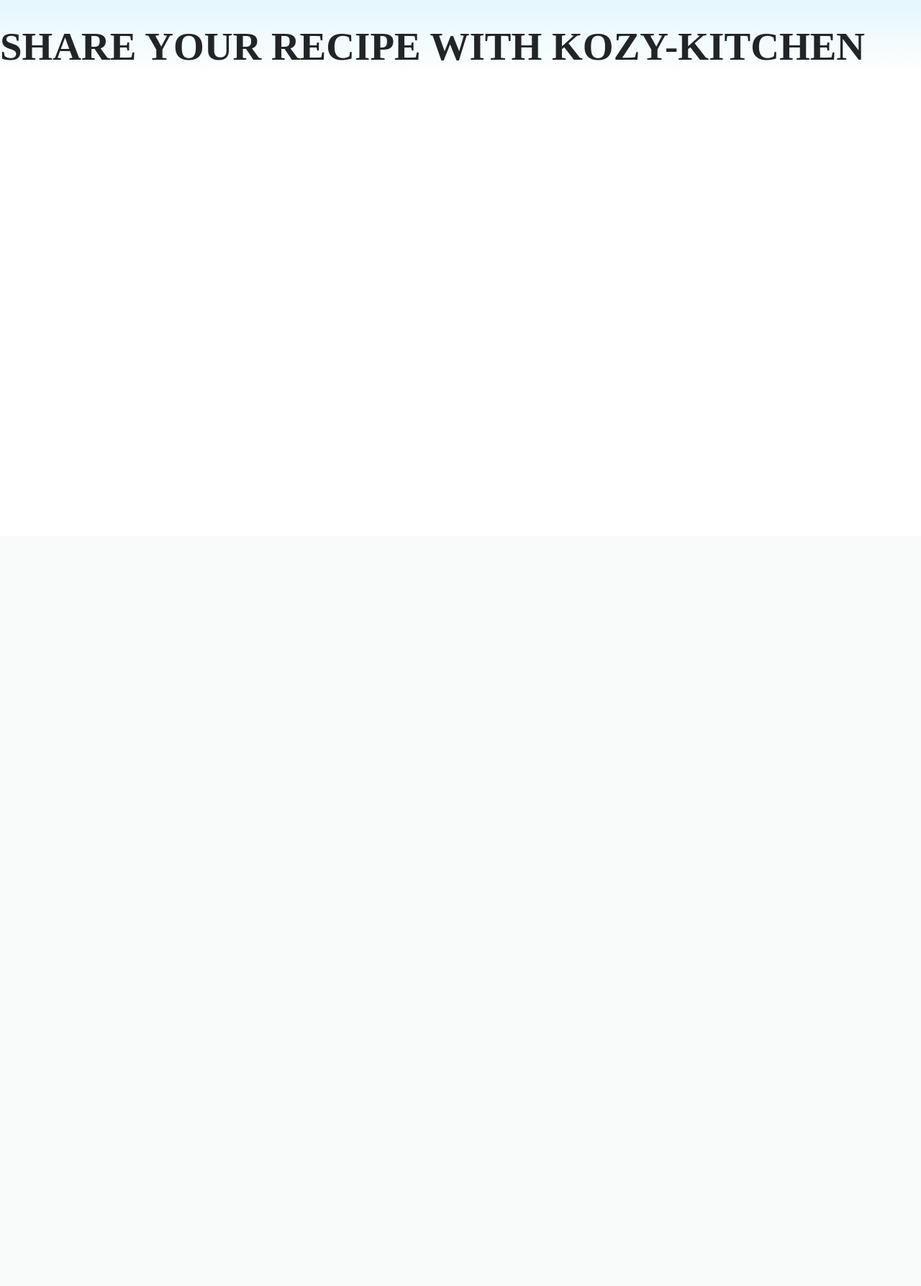
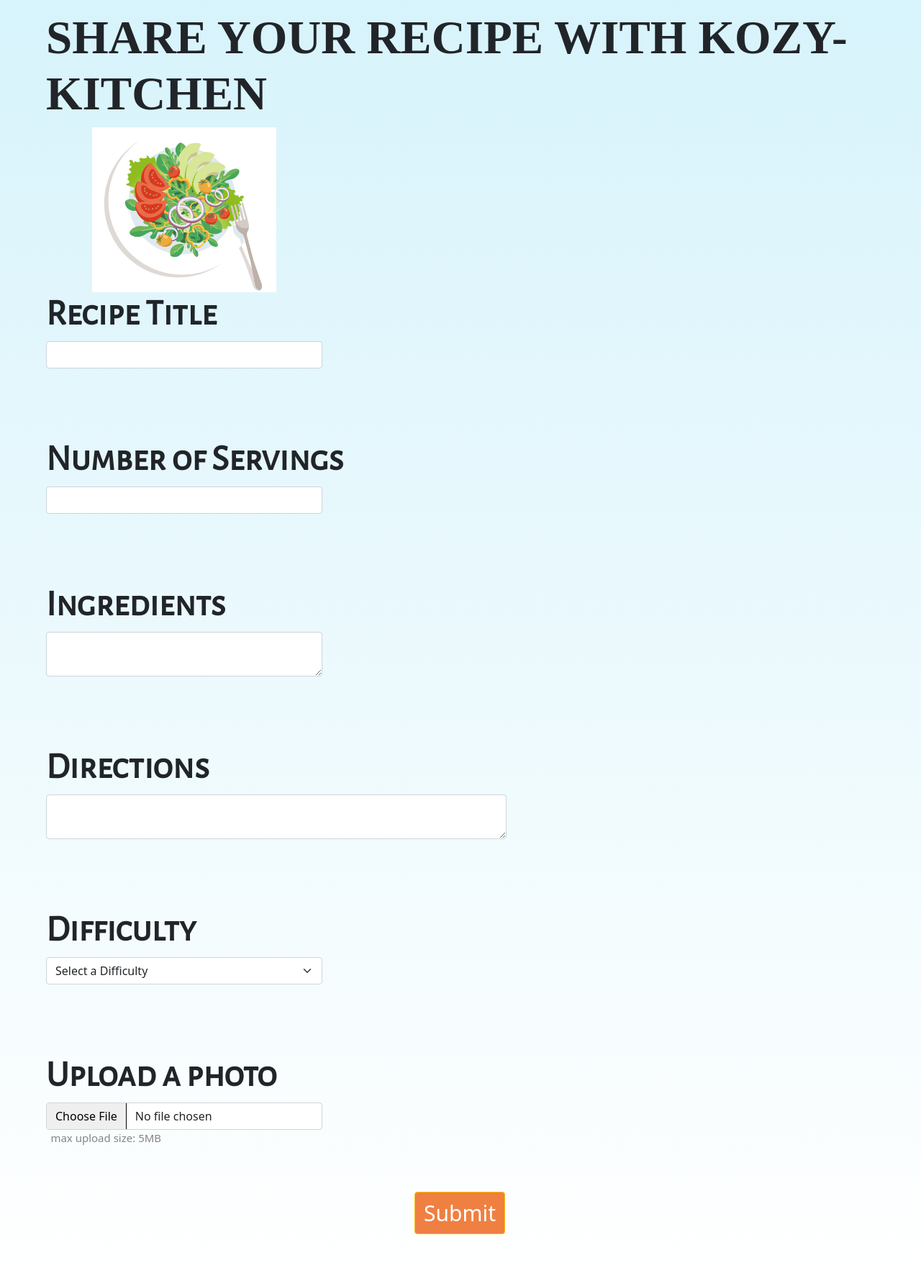
Before and after one commit to Akshattkain/Kozy-Kitchen, a PHP site: page /pages/upload.html in a window 1280 px wide. Shown: the part 55-1842 px from the top of the page at 72% size. Before the commit the page ends 139 px from the top, so only its background shows below. Run offline with PHP 8.4, Linux system fonts and the light colour scheme; some web fonts are replaced.

Commit message:
made the upload page

```diff
--- a/pages/upload.html
+++ b/pages/upload.html
@@ -7,7 +7,6 @@
     <link
       href="https://fonts.googleapis.com/css?family=Alegreya Sans SC|Alegreya Sans|Allan"
       rel="stylesheet"
-    />
   </head>
 
   <body>
@@ -18,8 +17,58 @@
       <h1 class="heading">
         SHARE YOUR RECIPE WITH KOZY-KITCHEN
       </h1>
+      <img src="../images/—Pngtree—vegetable salad food vegetables vegetable_3822948 1.jpg" class="image">
     </div>
+    <div class="upload-form">
+      <form action="upload.php" method="post">
+        <h3 style="font-family: 'Alegreya Sans SC'; font-weight: 700; font-size: 50px; margin-left: 5%;">Recipe Title</h3>
+        <input type="text" name="title" class="form-control" style="width: 30%; margin-left: 5%;">
+        <br>
+        <br>
+        <br>
+        <br>
+        <h3 style="font-family: 'Alegreya Sans SC'; font-weight: 700; font-size: 50px; margin-left: 5%;">Number of Servings</h3>
+        <input type="text" name="servings" class="form-control" style="width: 30%; margin-left: 5%;">
+        <br>
+        <br>
+        <br>
+        <br>
+        <h3 style="font-family: 'Alegreya Sans SC'; font-weight: 700; font-size: 50px; margin-left: 5%;">Ingredients</h3>
+        <textarea class="form-control" name="ingredients" style="width: 30%; margin-left: 5%;" ></textarea>
+        <br>
+        <br>
+        <br>
+        <br>
+        <h3 style="font-family: 'Alegreya Sans SC'; font-weight: 700; font-size: 50px; margin-left: 5%;">Directions</h3>
+        <textarea class="form-control" name="directions" style="width: 50%; margin-left: 5%;"></textarea>
+        <br>
+        <br>
+        <br>
+        <br>
+        <h3 style="font-family: 'Alegreya Sans SC'; font-weight: 700; font-size: 50px; margin-left: 5%;">Difficulty</h3>
+        <select class="form-select" name="diificulty" style="width: 30%; margin-left: 5%;">
+          <option selected>Select a Difficulty </option>
+          <option value="1">Easy</option>
+          <option value="2">Medium</option>
+          <option value="3">Hard</option>
+        </select>
+        <br>
+        <br>
+        <br>
+        <br>
+        <h3 style="font-family: 'Alegreya Sans SC'; font-weight: 700; font-size: 50px; margin-left: 5%;">Upload a photo</h3>
+        <input type="file" name="img_dish" class="form-control" style="width: 30%; margin-left: 5%;">
+        <p style="color: rgb(133, 133, 133); font-size: 15px; margin-left: 5.5%;">max upload size: 5MB</p>
+        <br>
+        <br>
+        <button type="submit" class="btn btn-warning" style="font-size: 30px; margin-left: 45% !important;" >Submit</button>
+        <br>
+        <br>
+        <br>
+        <br>
+      </form>
 
+    </div>
 
 
     <script
--- a/styles/upload.css
+++ b/styles/upload.css
@@ -4,11 +4,28 @@ body {
 }
 
 .heading-image {
-    margin-top: 2.5%;
+    margin-top: 1%;
 }
 
 .heading {
     font-family: Allan;
     font-weight: 700;
-    font-size: 55px;
+    font-size: 65px;
+    display: inline-block;
+    margin-left: 5% ;
 }
+
+.image {
+    margin-left: 10%;
+    width: 20%;
+    height: 20%;
+}
+
+.btn {
+    background-color: #EF8041 !important;
+    color: white !important;
+}
+
+.btn:hover {
+    background-color: #E96D26 !important;
+}
```
